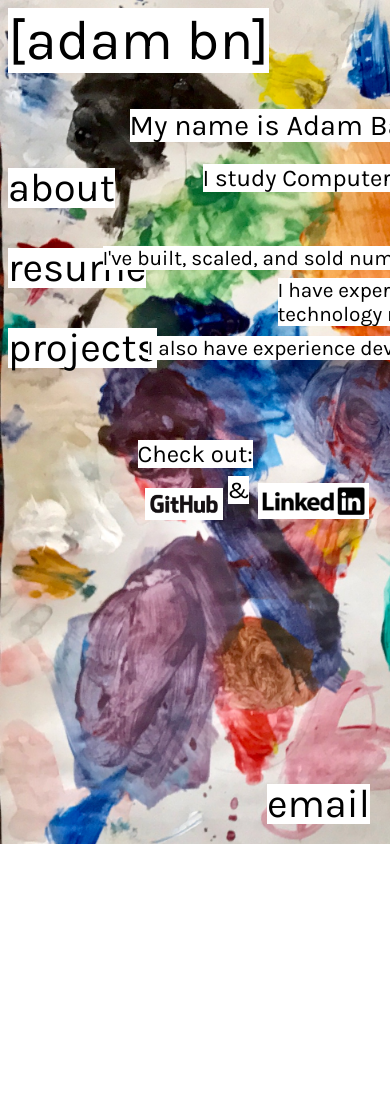
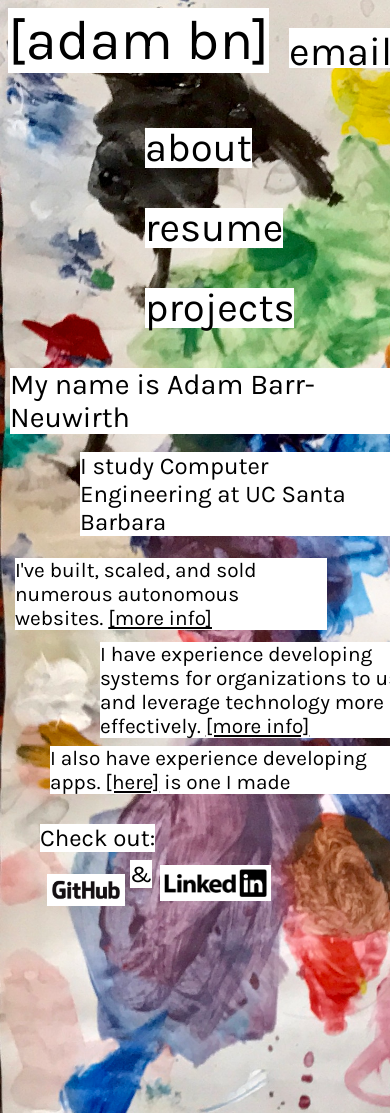
Before and after one commit to slugiscool99/adambn.com, a plain HTML site: page about.html in a window 390 px wide. Before the commit the page ends 844 px from the top, so only its background shows below. Drawn offline with Linux system fonts and the light colour scheme.

Commit message:
responsive about

```diff
--- a/styles.css
+++ b/styles.css
@@ -36,7 +36,7 @@
 .email{
 	display: inline-block;
 	background: white;
-	right: 0.5em;
+	left: 0.5em;
 	bottom: 0.5em;
 	position: absolute;
 }
@@ -48,7 +48,7 @@
 	border-style: none;
 	background: transparent;
 	height: 500px;
-	width: 900px;
+	width: 70%;
 }
 
 .info{
@@ -57,6 +57,8 @@
 	font-size: 1.5em;
 }
 
+/*desktops*/
+@media (min-width: 1050px) {
 	#block1{
 		left: 32px;
 		top: 1em;
@@ -76,13 +78,13 @@
 
 	#block8{
 		left: 180px;
-	top: 9.5em;
+		top: 9.9em;
 		font-size: 1.3em;
 	}
 
 	#block9{
 		left: 50px;
-	top: 12.3em;
+		top: 12.8em;
 		font-size: 1.3em;
 	}
 
@@ -95,7 +97,7 @@
 	}
 	#block4{
 		left: 47px;
-	top: 17em;
+		top: 17.1em;
 	}
 	#block5{
 		left: 130px;
@@ -103,12 +105,154 @@
 	}
 	#block6{
 		left: 160px;
-	top: 16.8em;
+		top: 16.7em;
 		padding: 4px;
+	}
+}
+
+/*smaller screens*/
+@media (min-width: 650px) and (max-width: 1049px) {
+	#block1{
+		left: 32px;
+		top: 1em;
+		font-size: 1.8em;
+	}
+
+	#block2{
+		left: 105px;
+		top: 4.5em;
+	}
+
+	#block7{
+		left: 5px;
+		top: 10em;
+		font-size: 1.3em;
+	}
+
+	#block8{
+		left: 100px;
+		top: 13em;
+		font-size: 1.3em;
+		width:400px;
+	}
+
+	#block9{
+		left: 50px;
+		top: 18em;
+		font-size: 1.3em;
 	}
 
 
+	/*external link blocks*/
 
+	#block3{
+		left: 40px;
+		top: 18em;
+	}
+	#block4{
+		left: 47px;
+		top: 20.1em;
+	}
+	#block5{
+		left: 130px;
+		top: 19.5em;
+	}
+	#block6{
+		left: 160px;
+		top: 19.7em;
+		padding: 4px;
+	}
+}
+
+/*mobile here:*/
+@media (max-width: 649px){
+
+	#about{
+		height: 130vh; /* set viewport constraint */
+	    min-height: 100%; /* enforce height */
+
+	}
+
+	.container{
+		left: 0;
+		top: 5em;
+		position: absolute;
+		border-style: none;
+		background: transparent;
+		height: 500px;
+		width: 100%;
+	}
+
+	.email{
+		display: inline-block;
+		background: white;
+		right: 0em;
+		top: 0.5em;
+		text-align: right;
+		position: relative;
+		height: 1em;
+	}
+	.nav{
+		margin: 0;
+		position: absolute;
+		left: 50%;
+  		margin-left: -50px;
+  		top: -2em;
+	}
+
+	#block1{
+		left: 10px;
+		top: 10em;
+		font-size: 1.8em;
+	}
+
+	#block2{
+		left: 80px;
+		top: 15.5em;
+		width: 80%;
+	}
+
+	#block7{
+		left: 15px;
+		top: 23em;
+		font-size: 1.3em;
+		width: 80%;
+	}
+
+	#block8{
+		left: 100px;
+		top: 27em;
+		font-size: 1.3em;
+		width:80%;
+	}
+
+	#block9{
+		left: 50px;
+		top: 32em;
+		font-size: 1.3em;
+	}
+
+
+	/*external link blocks*/
+
+	#block3{
+		left: 40px;
+		top: 31em;
+	}
+	#block4{
+		left: 47px;
+		top: 33.1em;
+	}
+	#block5{
+		left: 130px;
+		top: 32.5em;
+	}
+	#block6{
+		left: 160px;
+		top: 32.7em;
+		padding: 4px;
+	}
+}
 
 
 
```
Also changed, not shown: about.html (+2 -2 lines), projects.html (+2 -2 lines). Lines whose indentation alone changed are shown as unchanged.
